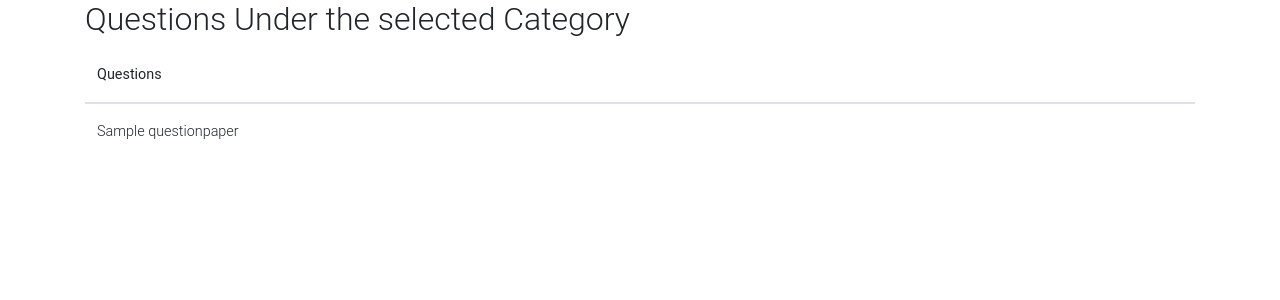
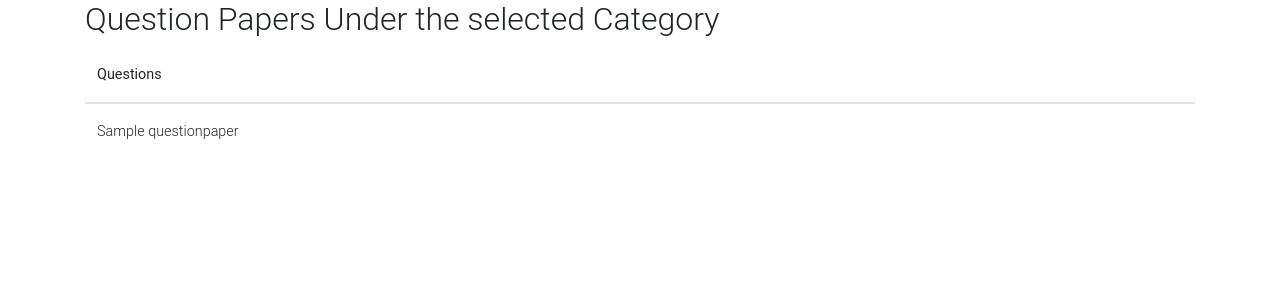
Before and after one commit to aditya2222/django-exam, a Django app: template templates/questionpaper_list.html in a window 1280 px wide. Shown: the top 300 px of the page. Run offline with Django 3.2, Linux system fonts and the light colour scheme; the template is opened without the code that fills it: values that come from a table or form of the project are taken from there, others are empty; tables that the repository leaves empty hold one stand-in row (values such as "Sample post"); some libraries are stand-ins or nearby versions.

Commit message:
heroku commit

```diff
--- a/templates/categories_list.html
+++ b/templates/categories_list.html
@@ -20,7 +20,7 @@
 <body>
     <div class="container">
         <h1>Categories</h1>
-        <h4>Please select on eof the Categories from the list below</h4>
+        <h4>Please select one of the Categories from the list below</h4>
     </div>
 
 
--- a/templates/questionpaper_list.html
+++ b/templates/questionpaper_list.html
@@ -15,7 +15,7 @@
 <body>
     <div class="container">
 
-        <h2>Questions Under the selected Category <h2>
+        <h2>Question Papers Under the selected Category <h2>
     </div>
 
     <div class="container">
```
